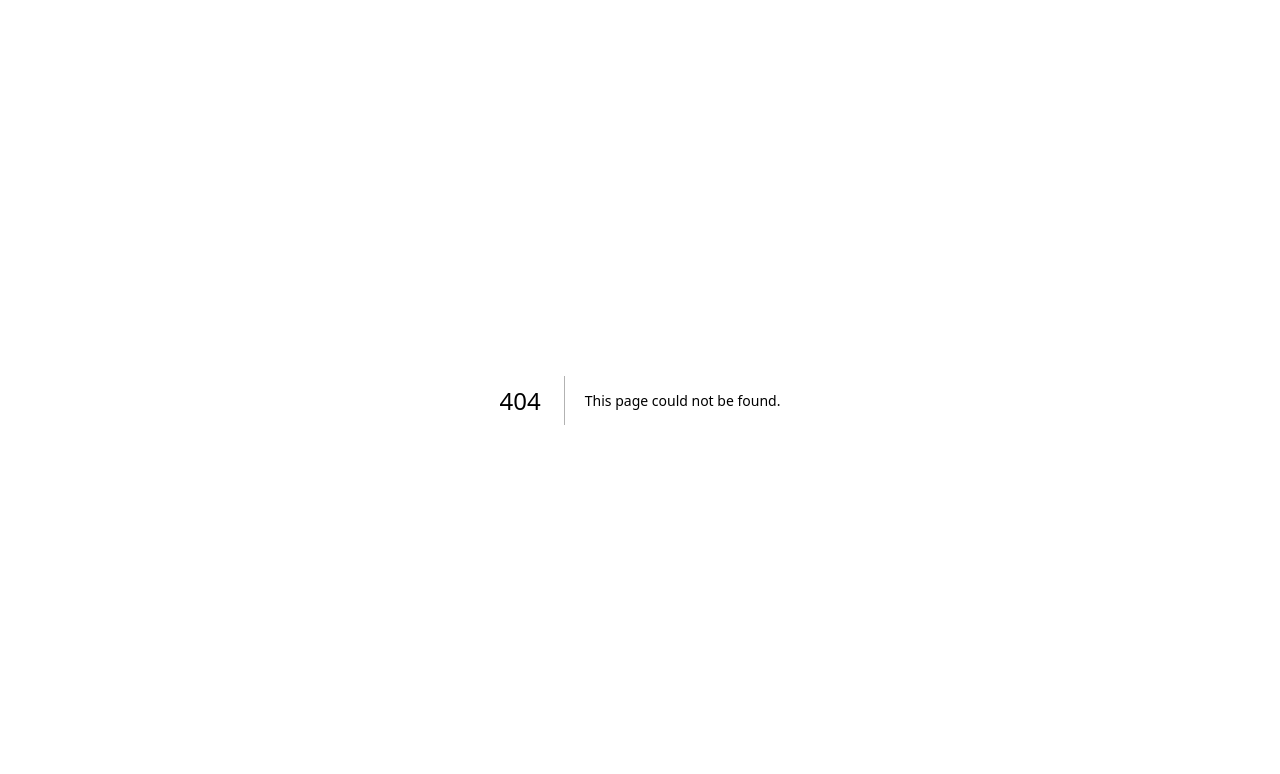
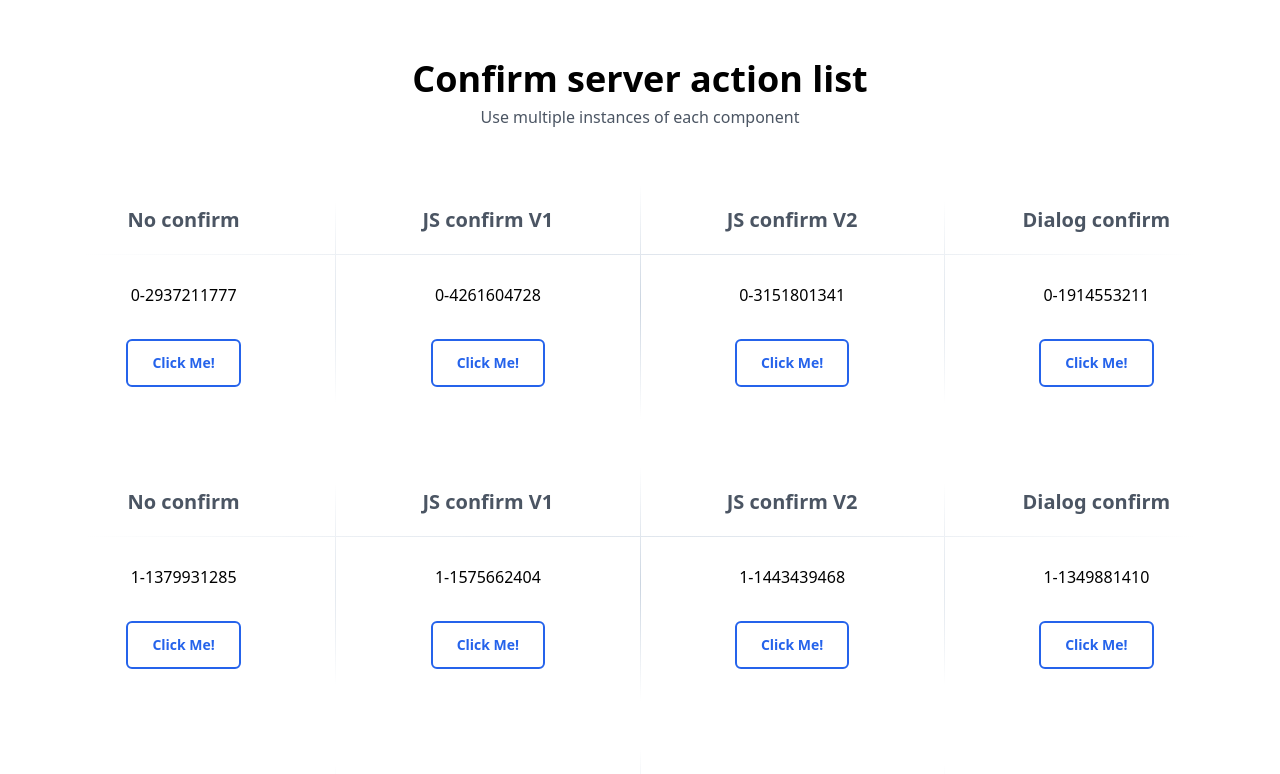
Before and after one commit to CodingZeal/nextjs-example-confirm-server-action, a Next.js app: page /list in a window 1280 px wide. Before the commit this address had no page. Shown: the top 774 px of the page. Built offline with nearby package versions, Linux system fonts and the light colour scheme.

Commit message:
add /list page

```diff
--- /dev/null
+++ b/app/list/Row.tsx
@@ -0,0 +1,28 @@
+import { ConfirmV1 } from "@/components/ConfirmV1";
+import { ConfirmV2 } from "@/components/ConfirmV2";
+import { DialogConfirm } from "@/components/DialogConfirm";
+import { NoConfirm } from "@/components/NoConfirm";
+
+type Props = {
+  index: number;
+};
+
+export default function Row({ index }: Props) {
+  const noConfirmId = crypto.getRandomValues(new Uint32Array(1))[0].toString();
+  const confirmV1Id = crypto.getRandomValues(new Uint32Array(1))[0].toString();
+  const confirmV2Id = crypto.getRandomValues(new Uint32Array(1))[0].toString();
+  const dialogConfirmId = crypto
+    .getRandomValues(new Uint32Array(1))[0]
+    .toString();
+
+  return (
+    <div className="mt-12 relative before:absolute before:inset-0 before:-z-[1] before:bg-[radial-gradient(closest-side,#cbd5e1,transparent)] dark:before:bg-[radial-gradient(closest-side,#334155,transparent)]">
+      <div className="grid gap-px sm:grid-cols-2 lg:grid-cols-4 lg:items-center">
+        <NoConfirm id={`${index}-${noConfirmId}`} />
+        <ConfirmV1 id={`${index}-${confirmV1Id}`} />
+        <ConfirmV2 id={`${index}-${confirmV2Id}`} />
+        <DialogConfirm id={`${index}-${dialogConfirmId}`} />
+      </div>
+    </div>
+  );
+}
--- /dev/null
+++ b/app/list/page.tsx
@@ -0,0 +1,22 @@
+import Row from "./Row";
+
+export default function ListPage() {
+  const list = [...new Array(10)];
+
+  return (
+    <div className="max-w-[85rem] px-4 py-10 sm:px-6 lg:px-8 lg:py-14 mx-auto">
+      <div className="max-w-2xl mx-auto text-center mb-10 lg:mb-14">
+        <h2 className="text-2xl font-bold md:text-4xl md:leading-tight dark:text-white">
+          Confirm server action list
+        </h2>
+        <p className="mt-1 text-gray-600 dark:text-gray-400">
+          Use multiple instances of each component
+        </p>
+      </div>
+
+      {list.map((_, index) => (
+        <Row key={index} index={index} />
+      ))}
+    </div>
+  );
+}
```
